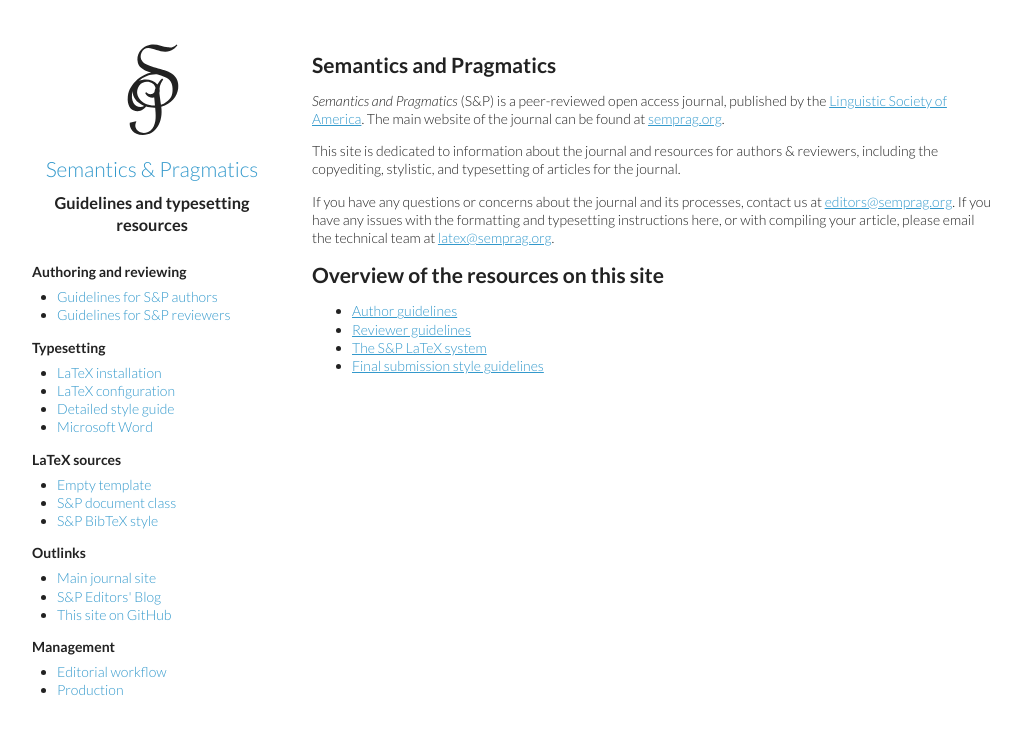
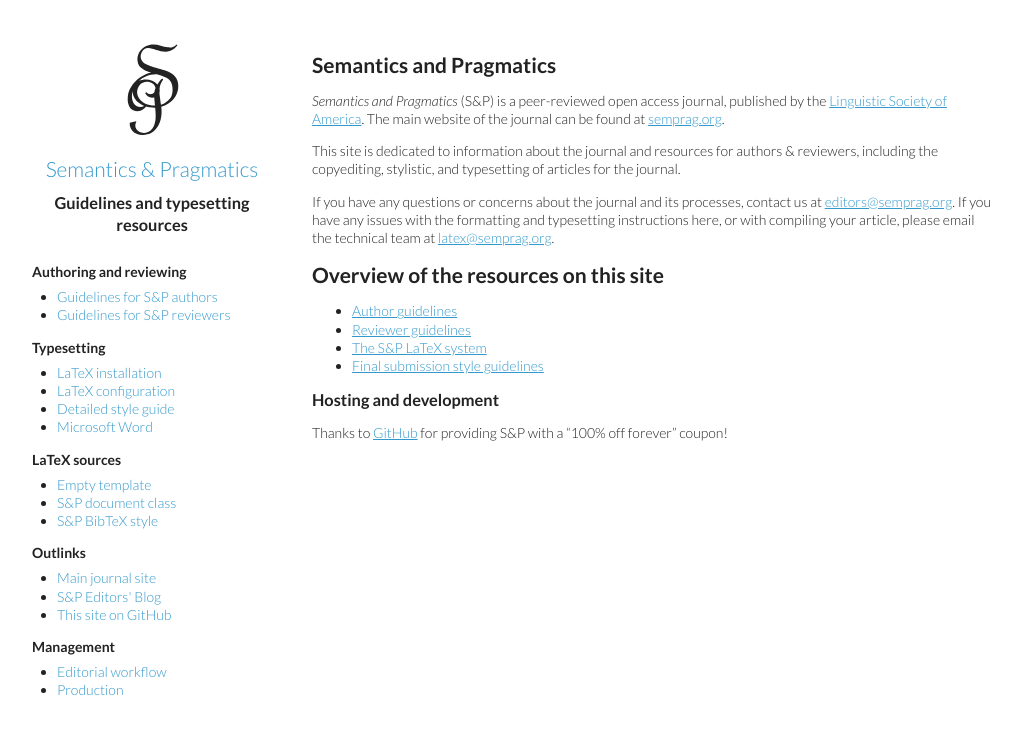
Before and after one commit to semprag/semprag.github.io, a Jekyll site: the page built from index.md, in a window 1280 px wide. Shown: the top 735 px of the page, without its empty margins (8-1029 px from the left). Built offline with Jekyll 4.4.1, drawn with Linux system fonts in a browser that asks for light colours.

Commit message:
Add thank-you to GitHub on index page

```diff
--- a/index.md
+++ b/index.md
@@ -9,9 +9,15 @@
 
 If you have any questions or concerns about the journal and its processes, contact us at [editors@semprag.org](mailto:editors@semprag.org). If you have any issues with the formatting and typesetting instructions here, or with compiling your article, please email the technical team at [latex@semprag.org](mailto:latex@semprag.org).
 
+
 ## Overview of the resources on this site
 
 * [Author guidelines](author)
 * [Reviewer guidelines](reviewers)
 * [The S&P LaTeX system](basics)
 * [Final submission style guidelines](style)
+
+
+### Hosting and development
+
+Thanks to [GitHub](https://github.com/) for providing S&P with a "100% off forever" coupon!
```
